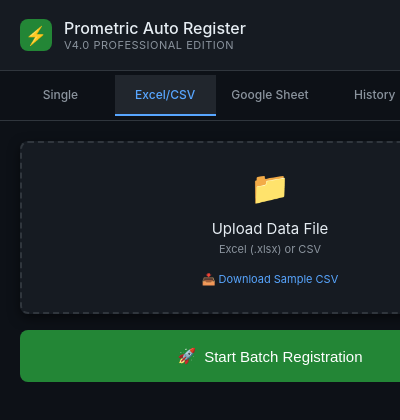
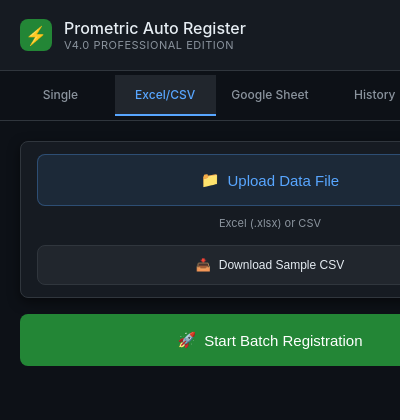
Before and after one commit to salahmostava-sys/prometric-extension, a browser extension: page popup.html in a window 400 px wide. Both pictures are taken after a click on the element "Excel/CSV". Shown: the top 420 px of the page. Drawn offline with Linux system fonts and the light colour scheme.

Commit message:
Convert upload area to clear buttons for data file and template

```diff
--- a/popup.html
+++ b/popup.html
@@ -227,12 +227,17 @@
 
 <!-- ── BATCH PANE ── -->
 <div class="pane" id="pane-batch">
-  <div class="card" style="text-align:center; padding: 25px 20px; border: 2px dashed var(--border); cursor: pointer;" id="uploadArea">
+  <div class="card" style="display:flex; flex-direction:column; gap:10px;">
     <input type="file" id="fileInput" accept=".csv,.xlsx,.xls" style="display:none"/>
-    <div style="font-size:32px;margin-bottom:12px">📁</div>
-    <div style="font-size:15px;margin-bottom:4px"><span lang="en">Upload Data File</span><span lang="ar">رفع ملف البيانات</span></div>
-    <div style="font-size:11px;color:var(--muted);margin-bottom:12px"><span lang="en">Excel (.xlsx) or CSV</span><span lang="ar">إكسيل أو CSV</span></div>
-    <a href="#" id="dlTemplate" style="font-size:11px;color:var(--blue);text-decoration:none">📥 <span lang="en">Download Sample CSV</span><span lang="ar">تنزيل القالب</span></a>
+    <button class="btn btn-blue" id="uploadArea" style="font-size:15px; justify-content:center;">
+      📁 <span lang="en">Upload Data File</span><span lang="ar">رفع ملف البيانات</span>
+    </button>
+    <div style="text-align:center; font-size:11px; color:var(--muted); margin-bottom:5px;">
+      <span lang="en">Excel (.xlsx) or CSV</span><span lang="ar">إكسيل أو CSV</span>
+    </div>
+    <button class="btn" id="dlTemplate" style="background:var(--surface2); color:var(--text); border:1px solid var(--border); font-size:12px; padding:12px; justify-content:center;">
+      📥 <span lang="en">Download Sample CSV</span><span lang="ar">تنزيل القالب</span>
+    </button>
   </div>
 
   <div id="queueWrap" style="display:none">
```
